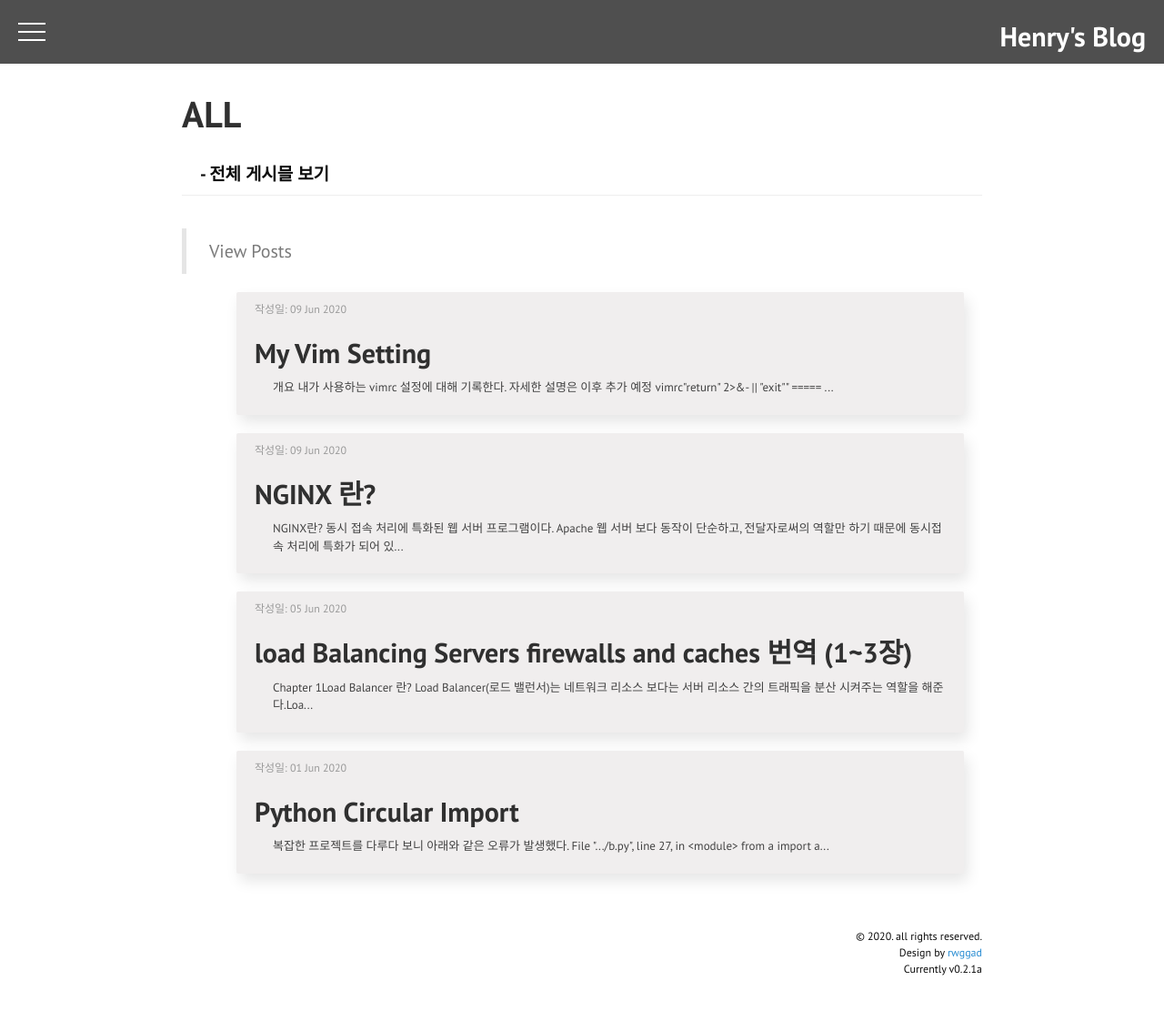
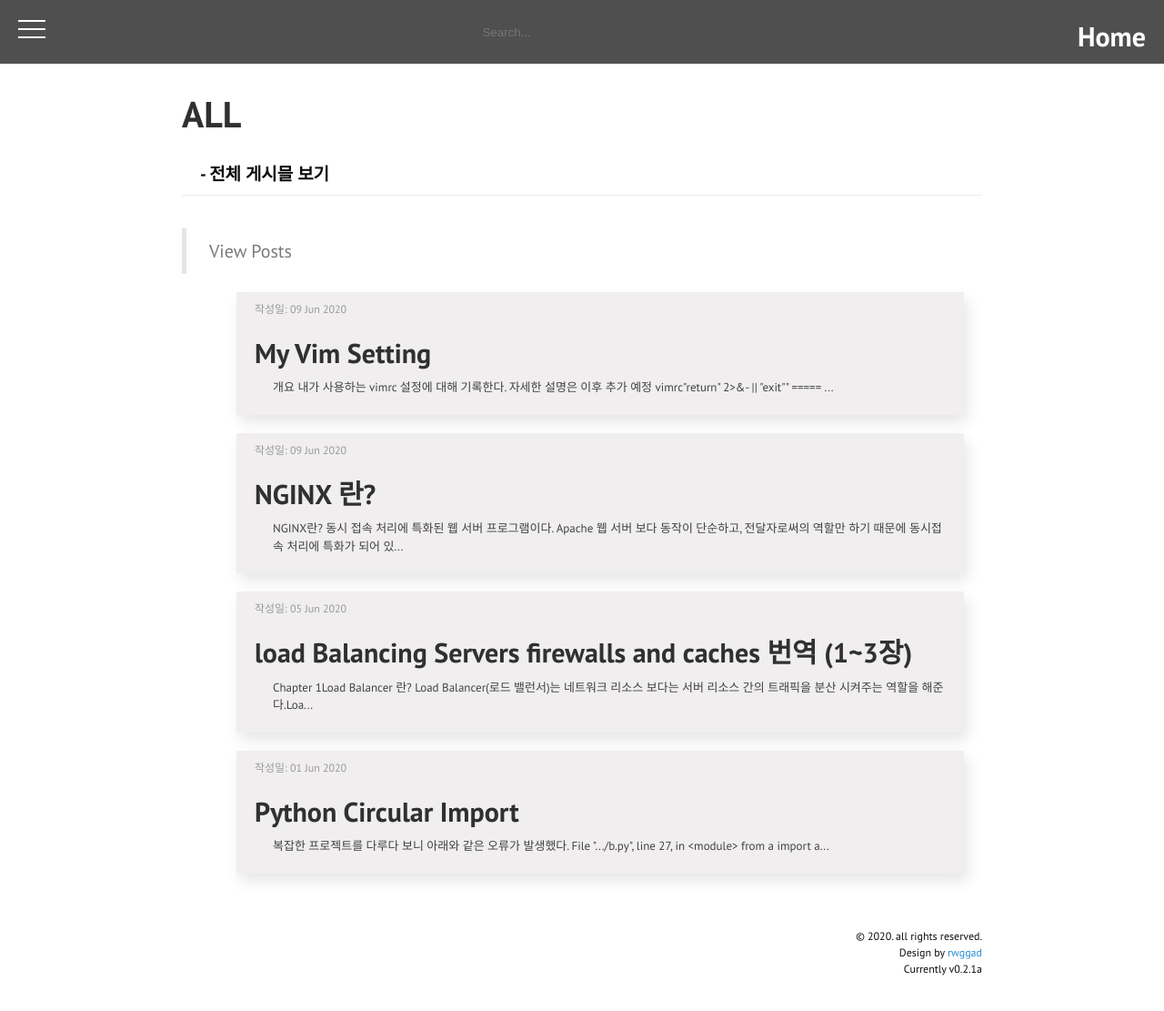
Before and after one commit to rwggad/henry_developer_page, a Jekyll site: the page built from index.html, in a window 1280 px wide and 1114 px high. Shown: the top 1111 px of the window at 91% size. Built offline with Jekyll 4.4.1, drawn with Linux system fonts in a browser that asks for light colours; nearby versions of some CDN libraries; the list of posts is cut into pages by our own code.

Commit message:
Add Search Box Layout
- 검색 박스 추가 (레이아웃만)

```diff
--- a/_includes/sidebar.html
+++ b/_includes/sidebar.html
@@ -1,6 +1,13 @@
 <nav class="nav-bar">
-    <span class="sidebar-btn"  id="sidebarCollapse"></span>
-    <h2><a href="{{ site.baseurl }}/">{{ site.title }}</a></h2>
+    <div class="nav-bar-item">
+        <span class="sidebar-btn" id="sidebarCollapse"></span>
+    </div>
+    <div class="nav-bar-item">
+        <input type="search" id="search" placeholder="Search..." />
+    </div>
+    <div class="nav-bar-item">
+        <h2><a href="{{ site.baseurl }}/">Home</a></h2>
+    </div>
 </nav>
 
 <nav id="sidebar">
--- a/public/css/hyde.css
+++ b/public/css/hyde.css
@@ -85,7 +85,40 @@ html {
   align-items: center;
 }
 
-.nav-bar a {
+/* 참고
+https://webdesign.tutsplus.com/ko/tutorials/css-experiments-with-a-search-form-input-and-button--cms-22069
+*/
+.nav-bar-item{
+  vertical-align: middle;
+  white-space: nowrap;
+  position: relative;
+}
+
+.nav-bar-item input#search{
+  height: 50px;
+  background: #4F4F4F;
+  border: none;
+  font-size: 10pt;
+  float: left;
+  color: #63717f;
+  padding-left: 5px;
+  -webkit-border-radius: 5px;
+  -moz-border-radius: 5px;
+  border-radius: 5px;
+
+  -webkit-transition: background .55s ease;
+  -moz-transition: background .55s ease;
+  -ms-transition: background .55s ease;
+  -o-transition: background .55s ease;
+  transition: background .55s ease;
+}
+
+.nav-bar-item input#search:hover, .nav-bar-item input#search:focus, .nav-bar-item input#search:active{
+  outline:none;
+  background: #ffffff;
+}
+
+.nav-bar-item a {
   color: #fff;
 }
 
```
